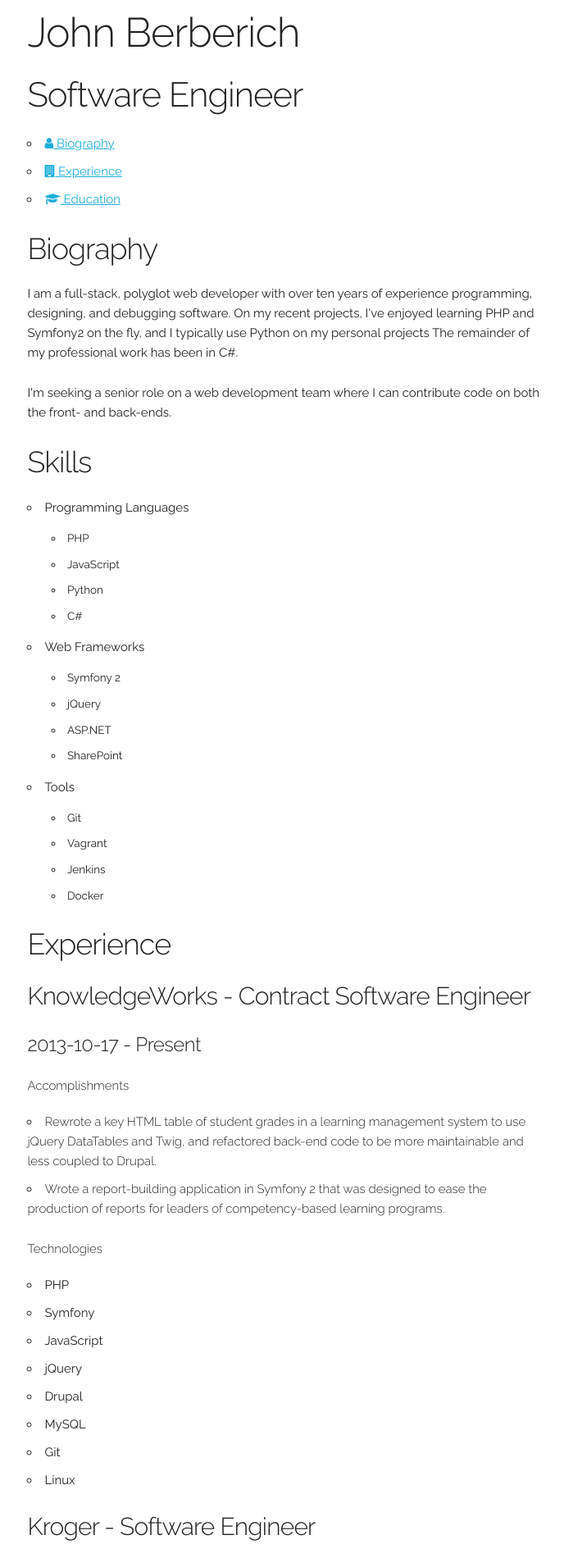
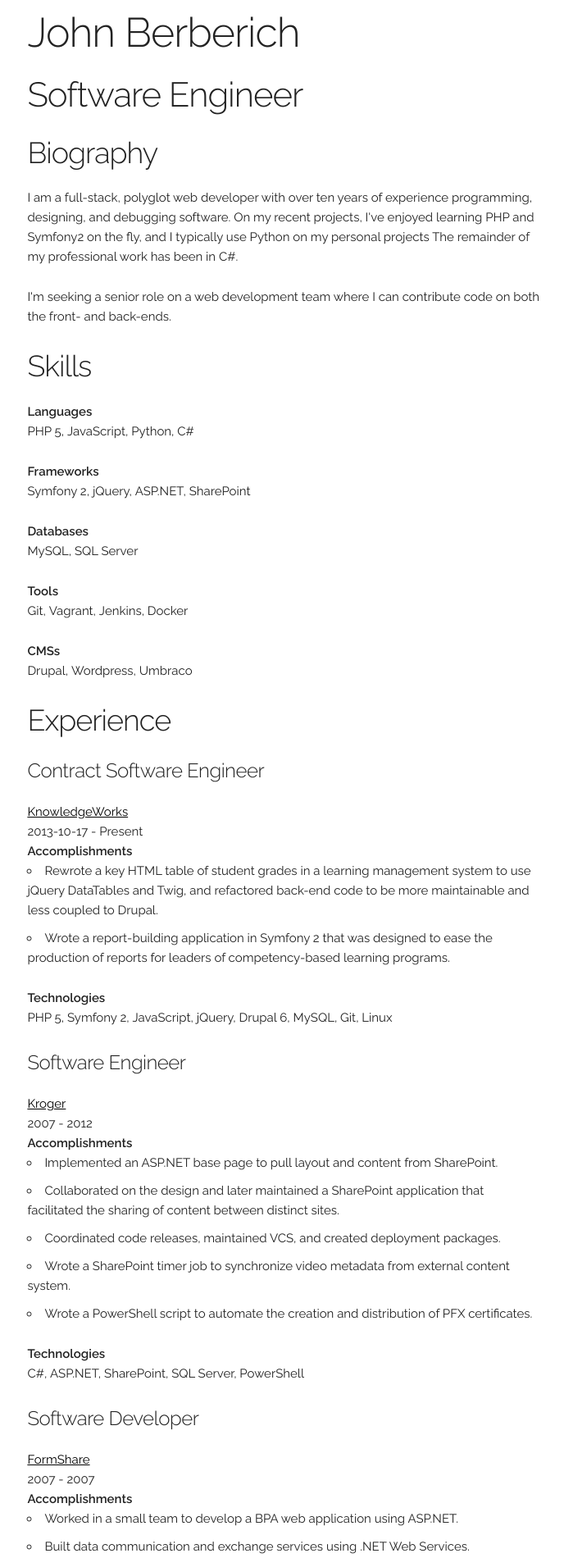
Before and after one commit to johnberberich/johnberberich.github.io, a Jekyll site: the page built from resume.html, in a window 1280 px wide. Shown: the top 1911 px of the page at 82% size, without its empty margins (293-981 px from the left). Built offline with Jekyll 4.4.1, drawn with Linux system fonts in a browser that asks for light colours; nearby versions of some CDN libraries; Markdown is read by kramdown in place of the engine named in the settings; some of the changed text lies outside the part shown.

Commit message:
inline skills

```diff
--- a/_data/resume.yml
+++ b/_data/resume.yml
@@ -6,26 +6,33 @@ biography:
     - I'm seeking a senior role on a web development team where I can contribute code on both the front- and back-ends.
 
 skills:
-    - type: Programming Languages
-      items: [PHP, JavaScript, Python, C#]
-    - type: Web Frameworks
+    - type: Languages
+      items: [PHP 5, JavaScript, Python, C#]
+    - type: Frameworks
       items: [Symfony 2, jQuery, ASP.NET, SharePoint]
+    - type: Databases
+      items: [MySQL, SQL Server]
     - type: Tools
       items: [Git, Vagrant, Jenkins, Docker]
+    - type: CMSs
+      items: [Drupal, Wordpress, Umbraco]
 
 work:
     - company: KnowledgeWorks
+      location: Cincinnati, OH
+      website: "http://knowledgeworks.org/"
       position: Contract Software Engineer
-      website: http://knowledgeworks.org/
       started_on: 2013-10-17
+      ended_on: Present
       accomplishments:
         - Rewrote a key HTML table of student grades in a learning management system to use jQuery DataTables and Twig, and refactored back-end code to be more maintainable and less coupled to Drupal.
         - Wrote a report-building application in Symfony 2 that was designed to ease the production of reports for leaders of competency-based learning programs.
-      technologies: [PHP, Symfony, JavaScript, jQuery, Drupal, MySQL, Git, Linux]
+      technologies: [PHP 5, Symfony 2, JavaScript, jQuery, Drupal 6, MySQL, Git, Linux]
 
     - company: Kroger
+      location: Cincinnati, OH
+      website: "https://www.kroger.com/"
       position: Software Engineer
-      website: https://www.kroger.com/
       started_on: 2007
       ended_on: 2012
       accomplishments:
@@ -37,6 +44,8 @@ work:
       technologies: [C#, ASP.NET, SharePoint, SQL Server, PowerShell]
 
     - company: FormShare
+      location: Dayton, OH
+      website: "http://formshare.com/"
       position: Software Developer
       started_on: 2007
       ended_on: 2007
@@ -47,6 +56,8 @@ work:
       technologies: [C#, ASP.NET, JavaScript, SQL Server, Windows Services, Web Services]
 
     - company: Com-Net Software
+      location: Dayton, OH
+      website: "http://comnetsoftware.com/"
       position: Software Developer
       started_on: 2005
       ended_on: 2007
@@ -57,6 +68,8 @@ work:
       technologies: [C#, WinForms, ASP, VBScript, SQL Server, XML, Web Services, Windows Services]
 
     - company: United Medical Resources
+      location: Cincinnati, OH
+      website: "https://www.umr.com/"
       position: Sr. Programmer Analyst
       started_on: 2002
       ended_on: 2005
@@ -66,6 +79,6 @@ work:
 
 education:
     - school: Wright State University
-      website: http://www.wright.edu/
+      website: "http://www.wright.edu/"
       degree: B.S. Computer Science
       graduation_year: 2002
--- a/_layouts/default.html
+++ b/_layouts/default.html
@@ -25,12 +25,11 @@
   <link rel="icon" type="image/png" href="/img/favicon.png">
 </head>
 <body>
+  <main class="container">
+    {{ content }}
+  </main>
 
-  <div class="main">
-    {{ content }}
-  </div>
-
-  <footer>
+  <footer class="container row offset-by-two eight columns">
     <p>
       Powered by <a href="http://jekyllrb.com/" target="_blank">Jekyll</a> and <a href="http://getskeleton.com/" target="_blank">Skeleton</a>.
       Hosted on <a href="https://github.com/johnberberich/johnberberich.github.io" target="_blank">GitHub</a>.
--- a/_layouts/one.html
+++ b/_layouts/one.html
@@ -4,10 +4,8 @@ layout: default
 
 <div class="container">
   <div class="row">
-
     <div class="offset-by-two eight columns">
     	{{ content }}
     </div>
-
   </div>
 </div>
--- a/css/main.scss
+++ b/css/main.scss
@@ -39,7 +39,26 @@ footer {
   }
 }
 
-.container {
+main.container {
   border-bottom: 1px dotted #eee;
   margin-bottom: 2rem;
 }
+
+.resume {
+  a {
+    color: rgb(0,0,0);
+    text-decoration: underline dots;
+  }
+  .skill-list {
+    list-style: none;
+    li {
+      display: inline;
+      &:after {
+        content: ", "
+      }
+      &:last-child:after {
+        content: ""
+      }
+    }
+  }
+}
--- a/resume.html
+++ b/resume.html
@@ -1,20 +1,15 @@
 ---
-layout: one
+layout: default
 title:  Résumé
 ---
 
 {% assign resume = site.data.resume %}
+<article class="resume row offset-by-two eight columns">
 
+  <header class="">
     <h1>{{ resume.name }}</h1>
     <h2>{{ resume.label }}</h2>
-
-<nav>
-  <ul>
-    <li><a href="#biography"><i class="fa fa-user"></i> Biography</a></li>
-    <li><a href="#experience"><i class="fa fa-building"></i> Experience</a></li>
-    <li><a href="#education"><i class="fa fa-graduation-cap"></i> Education</a></li>
-  </ul>
-</nav>
+  </header>
 
   <section id="biography">
     <h3>Biography</h3>
@@ -25,43 +20,41 @@ title:  Résumé
 
   <section id="skills">
     <h3>Skills</h3>
-  <ul>
     {% for skill in resume.skills %}
-    <li>
-      {{ skill.type }}
-      <ul>
+    <strong>{{ skill.type }}</strong>
+    <ul class="skill-list">
     {% for item in skill.items %}
       <li>{{ item }}</li>
     {% endfor %}
     </ul>
-    </li>
     {% endfor %}
-  </ul>
   </section>
 
   <section id="experience">
     <h3>Experience</h3>
-
     {% for job in resume.work %}
-  <section>
-    <header>
-      <h4>{{ job.company }} - {{ job.position }}</h4>
-      <h5>
+    <div class="job">
+      <h5 class="job-position">{{ job.position }}</h5>
+      <div class="job-company"><a href="{{ job.website }}">{{ job.company }}</a></div>
+      <div class="job-duration">
         {{ job.started_on }} - {{ job.ended_on | default: "Present" }}
-      </h5>
-    </header>
-    <h6>Accomplishments<h6>
+      </div>
+      <div class="accopmlishments">
+        <strong>Accomplishments</strong>
         <ul>
         {% for accomplishment in job.accomplishments %}
           <li>{{ accomplishment }}</li>
         {% endfor %}
         </ul>
-    <h6>Technologies</h6>
-    <ul>
+      </div>
+      <div>
+        <strong>Technologies</strong>
+        <ul class="skill-list">
         {% for tech in job.technologies %}
           <li>{{ tech }}</li>
         {% endfor %}
         </ul>
+      </div>
     </section>
     {% endfor %}
   </section>
@@ -70,7 +63,9 @@ title:  Résumé
     <h3>Education</h3>
     <ul>
     {% for e in resume.education %}
-    <li>{{ e.degree }}, {{ e.school }}, {{ e.graduation_year }}.</li>
+      <li>{{ e.degree }}, <a href="{{ e.website }}">{{ e.school }}</a>, {{ e.graduation_year }}.</li>
     {% endfor %}
     </ul>
   </section>
+
+</article>
```
Lines whose indentation alone changed are shown as unchanged.
